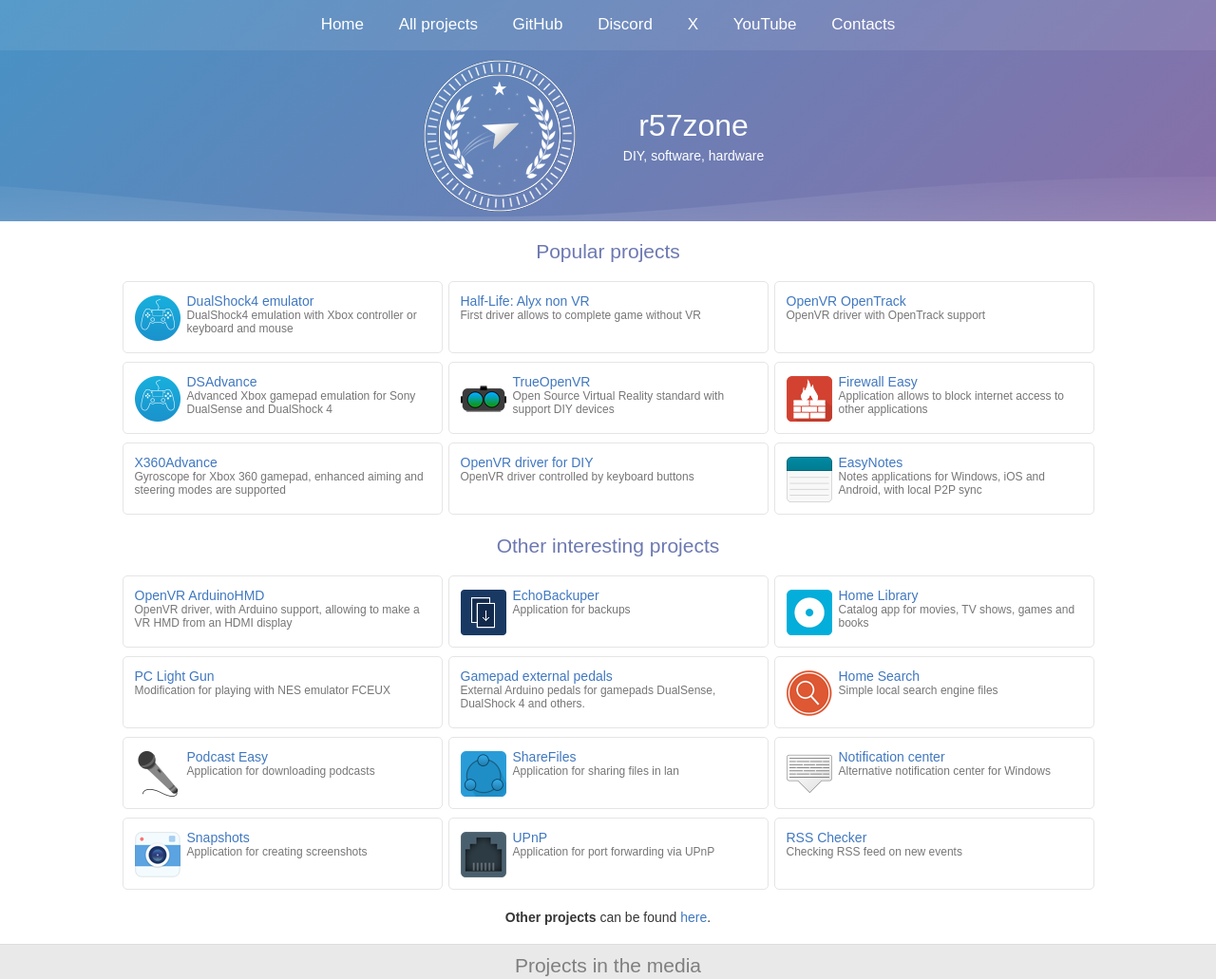
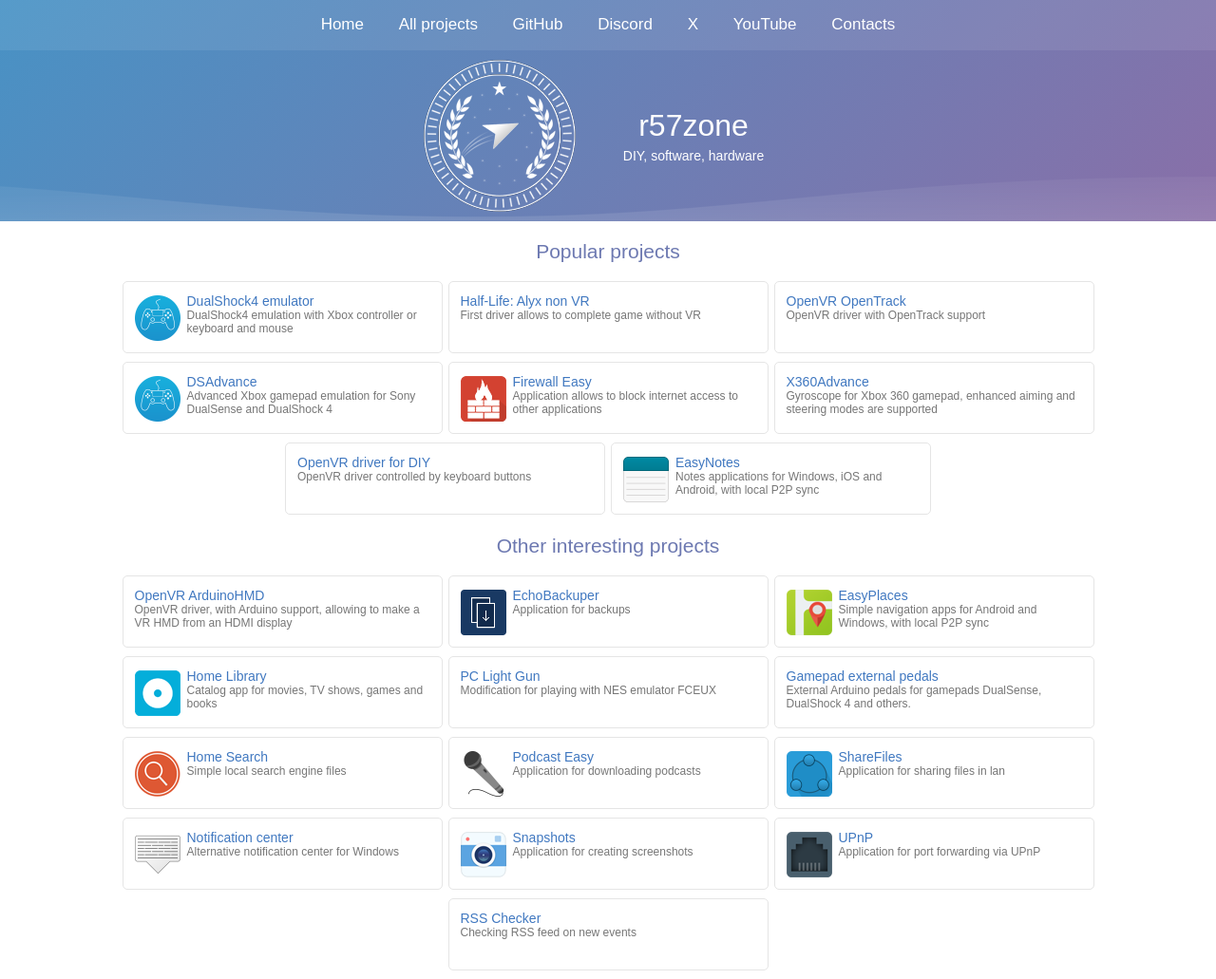
Before and after one commit to r57zone/r57zone.github.io, a plain HTML site: page index.html in a window 1280 px wide. Shown: the top 1031 px of the page at 95% size. Drawn offline with Linux system fonts and the light colour scheme.

Commit message:
Update projects

```diff
--- a/index.html
+++ b/index.html
@@ -70,14 +70,6 @@
 						</div>
 					</a>
 
-					<a target="_blank" href="https://github.com/TrueOpenVR">
-						<div id="item" class="with_icon">
-							<div id="icon"><img src="/icons/trueopenvr.png" /></div>
-							<div id="title">TrueOpenVR</div>
-							<div id="description">Open Source Virtual Reality standard with support DIY devices</div>
-						</div>
-					</a>
-
 					<a target="_blank" href="https://github.com/r57zone/Firewall-Easy">
 						<div id="item" class="with_icon">
 							<div id="icon"><img src="/icons/firewalleasy.png" /></div>
@@ -126,6 +118,14 @@
 							<div id="icon"><img src="/icons/echobackuper.png" /></div>
 							<div id="title">EchoBackuper</div>
 							<div id="description">Application for backups</div>
+						</div>
+					</a>
+
+					<a target="_blank" href="https://github.com/r57zone/EasyPlaces">
+						<div id="item" class="with_icon">
+							<div id="icon"><img src="/icons/easyplaces.png" /></div>
+							<div id="title">EasyPlaces</div>
+							<div id="description">Simple navigation apps for Android and Windows, with local P2P sync</div>
 						</div>
 					</a>
 
```
Also changed, not shown: ru/index.html (+8 -8 lines).
